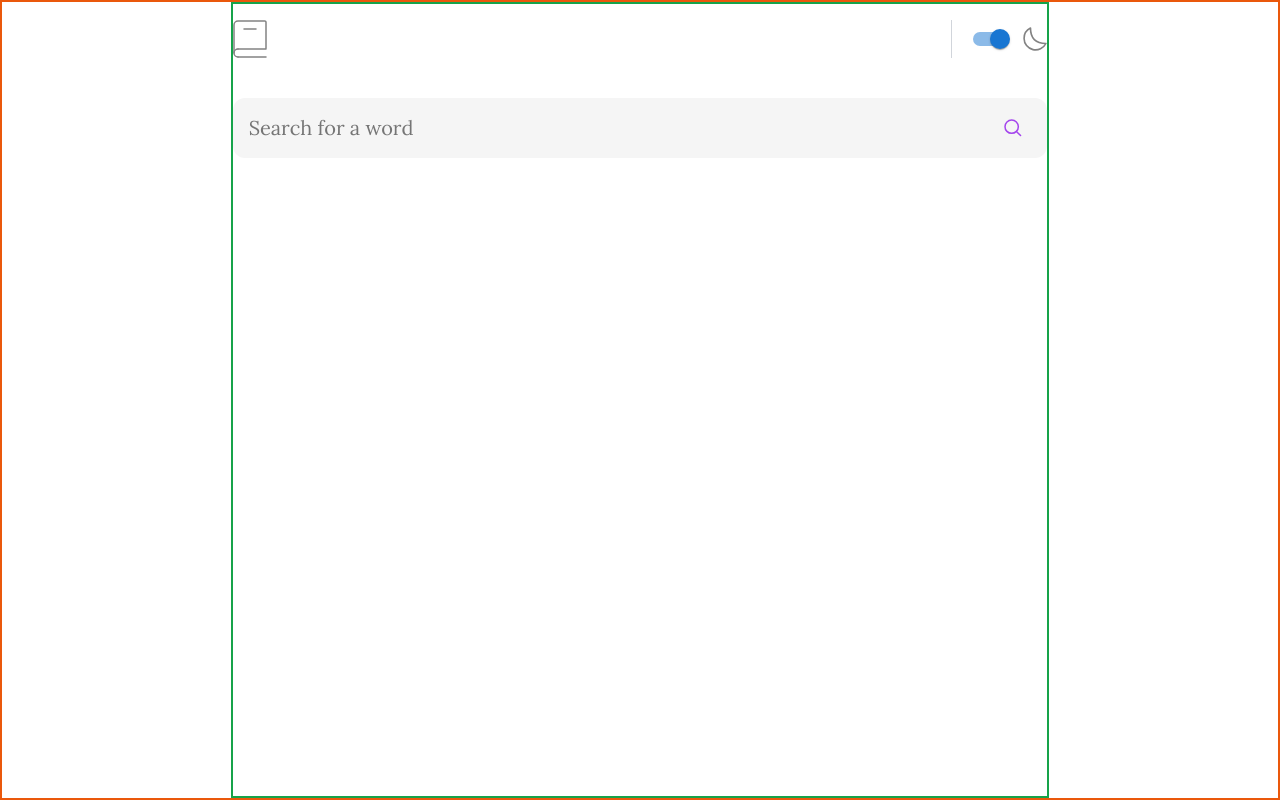
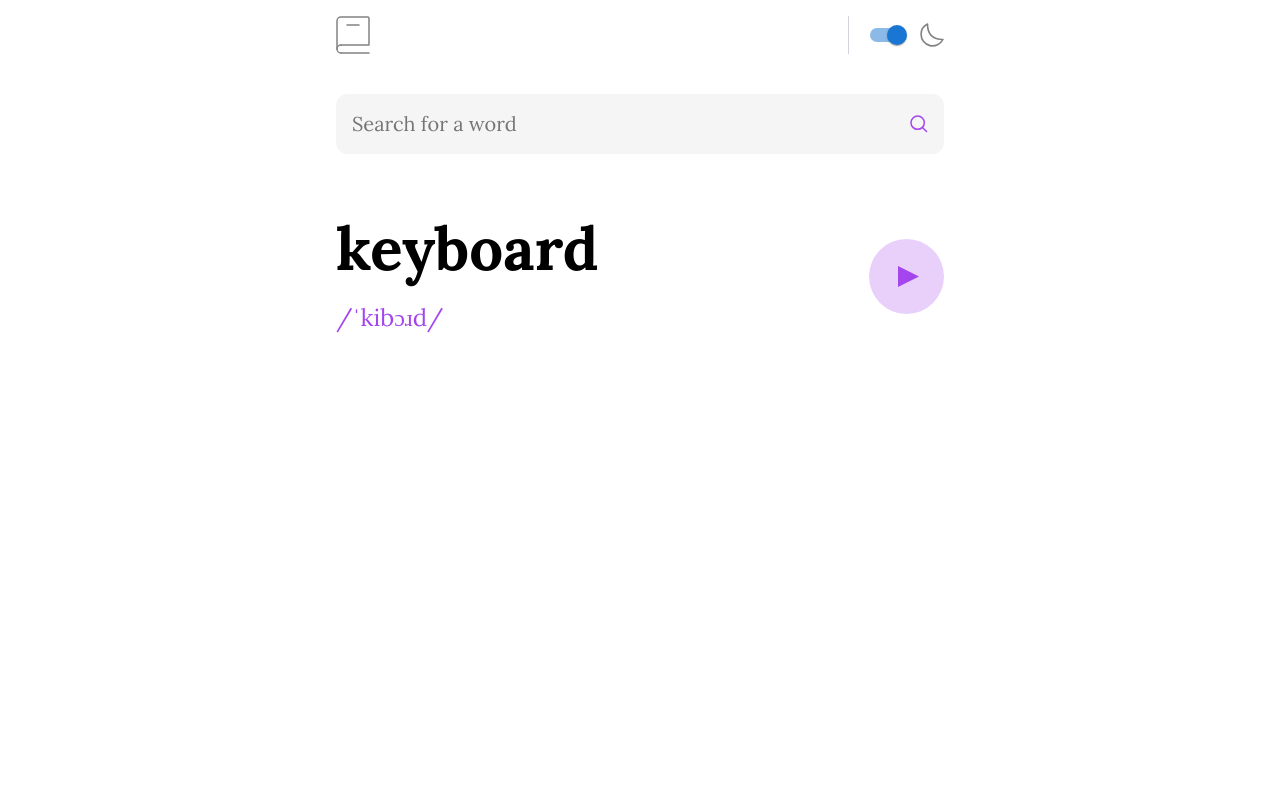
Before and after one commit to sthitaprajna-mishra/dictionary-webapp, a React (Vite) app: page / in a window 1280 px wide. Built offline with nearby package versions, Linux system fonts and the light colour scheme.

Commit message:
word heading section done

```diff
--- a/src/App.jsx
+++ b/src/App.jsx
@@ -1,61 +1,11 @@
-// packages
-import { useState } from "react";
-import Switch from "@mui/material/Switch";
-
-// assets
-import logo from "./assets/logo.svg";
-import iconmoon from "./assets/icon-moon.svg";
-import iconsearch from "./assets/icon-search.svg";
+// components
+import Wrapper from "./components/Wrapper";
 
 function App() {
-  const [toggleStyle, setToggleStyle] = useState("left-0.5");
-  const label = "Yes";
-
-  const handleToggle = () => {
-    if (toggleStyle === "left-0.5") {
-      setToggleStyle("right-0.5");
-    } else {
-      setToggleStyle("left-0.5");
-    }
-  };
-
   return (
     <>
       {/* Wrapper */}
-      <div className="border-2 border-orange-600 min-h-screen grid grid-cols-12 font-lora">
-        {/* Container */}
-        <div className="border-2 border-green-600 col-span-12 mx-4 md:col-start-3 md:col-span-8">
-          {/* Header */}
-          <div className="mt-4 flex justify-between">
-            <img src={logo} alt="logo" />
-            {/* Dark/Light Mode Container */}
-            <div className="border border-l-gray-300 border-y-0 border-r-0 w-24 flex items-center justify-end space-x-1">
-              {/* Toggle Container */}
-              <Switch defaultChecked />
-              <img
-                className="w-6 h-6"
-                src={iconmoon}
-                alt="light mode moon icon"
-              />
-            </div>
-          </div>
-          {/* Searchbar */}
-          <div className="bg-inputColor rounded-xl flex items-center mt-10 py-4 outline-none focus-within:outline focus-within:outline-1 focus-within:outline-offset-0 focus-within:outline-accentColor">
-            {/* Input */}
-            <div className="w-11/12 text-xl pl-4">
-              <input
-                className="w-full bg-inherit text-fontColor font-semibold placeholder:text-placeholderColor placeholder:font-normal outline-none"
-                type="text"
-                placeholder="Search for a word"
-              />
-            </div>
-            {/* Search button */}
-            <div className="w-1/12 flex items-center justify-center">
-              <img src={iconsearch} alt="search icon" />
-            </div>
-          </div>
-        </div>
-      </div>
+      <Wrapper />
     </>
   );
 }
--- /dev/null
+++ b/src/components/Container.jsx
@@ -0,0 +1,19 @@
+// components
+import Header from "./Header";
+import Searchbar from "./Searchbar";
+import WordHeading from "./WordHeading";
+
+const Container = () => {
+  return (
+    <div className="border-1 border-green-600 col-span-12 mx-4 md:col-start-3 md:col-span-8 xl:col-start-4 xl:col-span-6">
+      {/* Header */}
+      <Header />
+      {/* Searchbar */}
+      <Searchbar />
+      {/* Word Heading */}
+      <WordHeading />
+    </div>
+  );
+};
+
+export default Container;
--- /dev/null
+++ b/src/components/Header.jsx
@@ -0,0 +1,22 @@
+// MUI
+import Switch from "@mui/material/Switch";
+
+//assets
+import logo from "../assets/logo.svg";
+import iconmoon from "../assets/icon-moon.svg";
+
+const Header = () => {
+  return (
+    <div className="mt-4 flex justify-between">
+      <img src={logo} alt="logo" />
+      {/* Dark/Light Mode Container */}
+      <div className="border border-l-gray-300 border-y-0 border-r-0 w-24 flex items-center justify-end space-x-1">
+        {/* Toggle Container */}
+        <Switch defaultChecked />
+        <img className="w-6 h-6" src={iconmoon} alt="light mode moon icon" />
+      </div>
+    </div>
+  );
+};
+
+export default Header;
--- /dev/null
+++ b/src/components/Searchbar.jsx
@@ -0,0 +1,23 @@
+// assets
+import iconsearch from "../assets/icon-search.svg";
+
+const Searchbar = () => {
+  return (
+    <div className="bg-inputColor rounded-xl flex items-center mt-10 py-4 outline-none focus-within:outline focus-within:outline-1 focus-within:outline-offset-0 focus-within:outline-accentColor">
+      {/* Input */}
+      <div className="w-11/12 pl-4 md:text-xl">
+        <input
+          className="w-full bg-inherit text-fontColor font-semibold placeholder:text-placeholderColor placeholder:font-normal outline-none"
+          type="text"
+          placeholder="Search for a word"
+        />
+      </div>
+      {/* Search button */}
+      <div className="w-1/12 flex items-center justify-center hover:cursor-pointer transition-all mr-2 md:mr-0">
+        <img src={iconsearch} alt="search icon" />
+      </div>
+    </div>
+  );
+};
+
+export default Searchbar;
--- /dev/null
+++ b/src/components/WordHeading.jsx
@@ -0,0 +1,24 @@
+// assets
+import iconplay from "../assets/icon-play.svg";
+
+const WordHeading = () => {
+  return (
+    <div className="mt-16 flex items-start justify-between md:items-center">
+      <div className="space-y-4 md:space-y-6">
+        <div className="text-4xl font-bold md:text-6xl">keyboard</div>
+        <div className="text-xl text-accentColor md:text-2xl">
+          /<span>ˈkibɔɹd</span>/
+        </div>
+      </div>
+      <div>
+        <img
+          className="h-12 w-12 hover:cursor-pointer transition-all md:h-auto md:w-auto"
+          src={iconplay}
+          alt="play icon"
+        />
+      </div>
+    </div>
+  );
+};
+
+export default WordHeading;
--- /dev/null
+++ b/src/components/Wrapper.jsx
@@ -0,0 +1,13 @@
+// components
+import Container from "./Container";
+
+const Wrapper = () => {
+  return (
+    <div className="border-1 border-orange-600 min-h-screen grid grid-cols-12 font-lora">
+      {/* Container */}
+      <Container />
+    </div>
+  );
+};
+
+export default Wrapper;
```
Also changed, not shown: src/assets/icon-play.svg (added).
